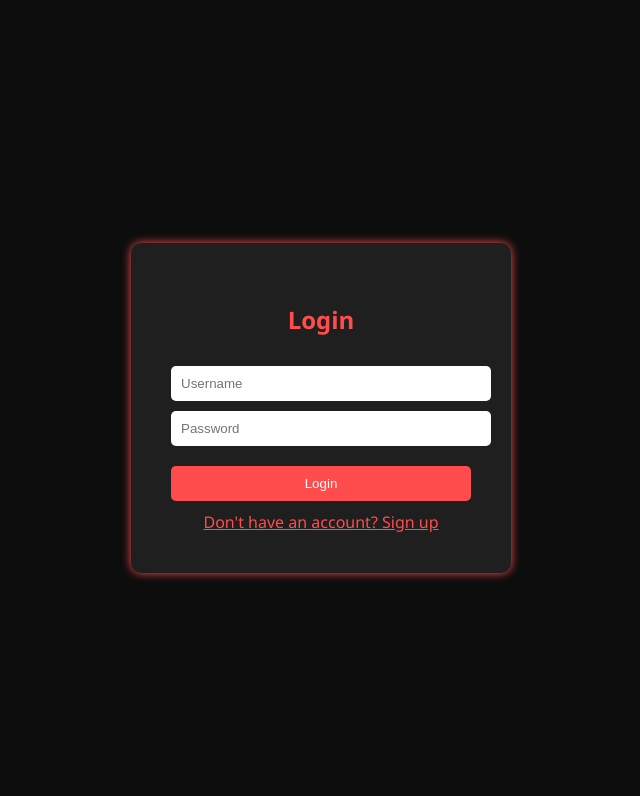
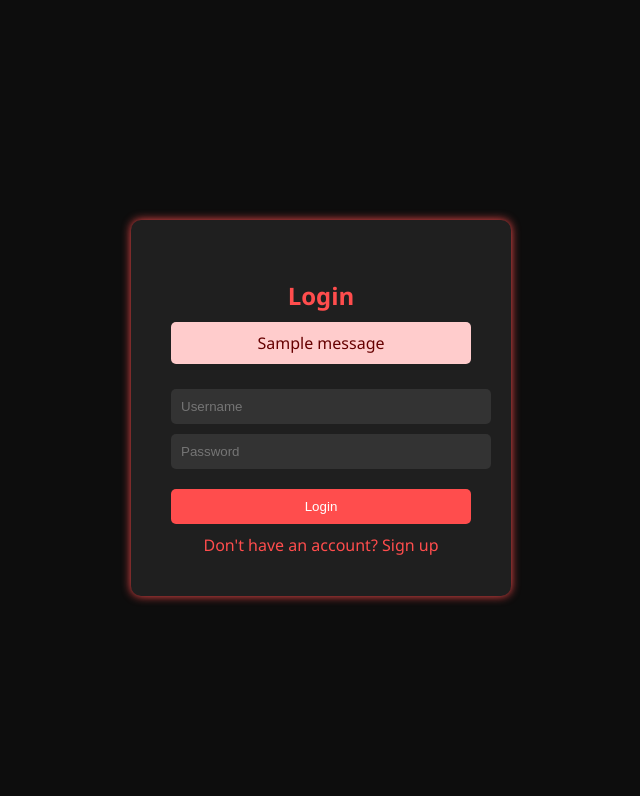
Before and after one commit to xmantwo99/Final, a Flask app: page /login in a window 1280 px wide. Shown: the top 796 px of the page, without its empty margins (319-959 px from the left). Run offline with Flask 3, Linux system fonts and the light colour scheme; one stand-in notice (Sample message) is shown.

Commit message:
Fully working site with builder and login fix

```diff
--- a/app.py
+++ b/app.py
@@ -132,6 +132,17 @@ def logout():
     session.pop('cart', None)
     return redirect(url_for('home'))
 
+@app.route('/builder')
+def builder():
+    return render_template('builder.html')
+
+@app.route('/builder_preview', methods=['POST'])
+def builder_preview():
+    switch = request.form.get('switch')
+    layout = request.form.get('layout')
+    keycaps = request.form.get('keycaps')
+    return render_template('builder_preview.html', switch=switch, layout=layout, keycaps=keycaps)
+
 @app.route('/add-sample-products')
 def add_sample_products():
     sample_items = [
@@ -145,19 +156,6 @@ def add_sample_products():
     db.session.commit()
     return "Sample products added!"
 
-# ✅ NEW: Builder route
-@app.route('/builder')
-def builder():
-    return render_template('builder.html', user=current_user)
-
-# ✅ NEW: Builder Preview route (required for preview to work)
-@app.route('/builder_preview', methods=['POST'])
-def builder_preview():
-    switches = request.form.get('switches')
-    layout = request.form.get('layout')
-    case = request.form.get('case')
-    return render_template('builder_preview.html', switches=switches, layout=layout, case=case, user=current_user)
-
 if __name__ == '__main__':
     with app.app_context():
         db.create_all()
--- a/templates/login.html
+++ b/templates/login.html
@@ -23,6 +23,15 @@
         h2 {
             color: #ff4d4d;
             text-align: center;
+            margin-bottom: 10px;
+        }
+        .flash {
+            background-color: #ffcccc;
+            color: #660000;
+            padding: 10px;
+            border-radius: 5px;
+            text-align: center;
+            margin-bottom: 15px;
         }
         input[type="text"], input[type="password"] {
             width: 100%;
@@ -30,6 +39,8 @@
             margin-top: 10px;
             border: none;
             border-radius: 5px;
+            background-color: #333;
+            color: white;
         }
         button {
             background-color: #ff4d4d;
@@ -46,17 +57,32 @@
             display: block;
             text-align: center;
             margin-top: 10px;
+            text-decoration: none;
+        }
+        a:hover {
+            text-decoration: underline;
         }
     </style>
 </head>
 <body>
     <div class="login-container">
         <h2>Login</h2>
+
+        {% with messages = get_flashed_messages(with_categories=true) %}
+            {% if messages %}
+                {% for category, message in messages %}
+                    <div class="flash">{{ message }}</div>
+                {% endfor %}
+            {% endif %}
+        {% endwith %}
+
         <form method="POST">
+            <input type="hidden" name="next" value="{{ next or request.args.get('next') }}">
             <input type="text" name="username" placeholder="Username" required>
             <input type="password" name="password" placeholder="Password" required>
             <button type="submit">Login</button>
         </form>
+
         <a href="{{ url_for('signup') }}">Don't have an account? Sign up</a>
     </div>
 </body>
```
Also changed, not shown: instance/site.db (added).
